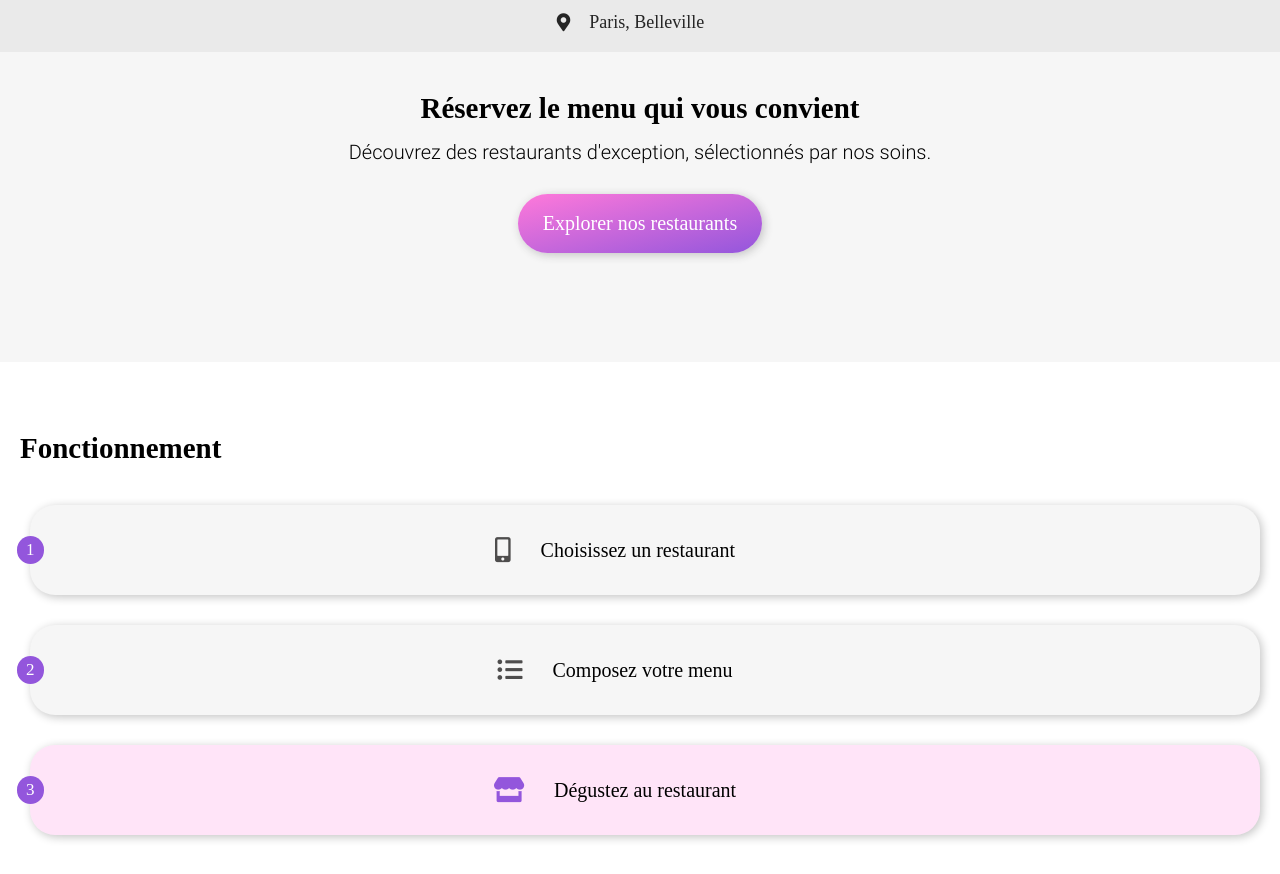
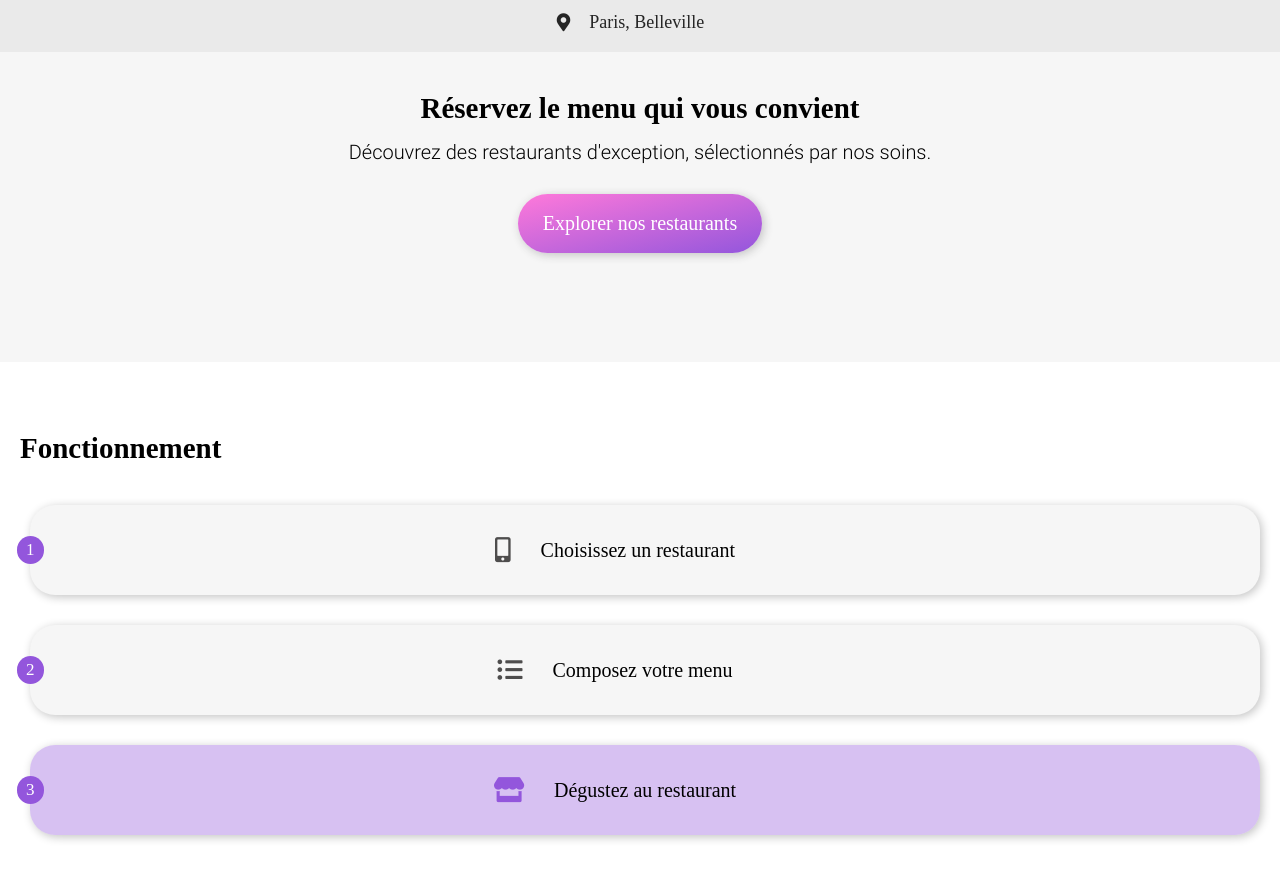
Before and after one commit to YPillon/YounesPillon_3_13092021, a website: page index.html in a window 1280 px wide. Shown: the part 78-952 px from the top of the page. Drawn offline with Linux system fonts and the light colour scheme; a web font is replaced by a local one.

Commit message:
Changement couleur vignette

```diff
--- a/assets/sass/pages/_pages.scss
+++ b/assets/sass/pages/_pages.scss
@@ -70,7 +70,7 @@
     box-shadow: $shadow;
     position: relative;
     &:last-child {
-      background-color: #ff79d933;
+      background-color: #9256dc5d;
       .fas {
         color: $color-1;
       }
```
Also changed, not shown: assets/css/style.css.
